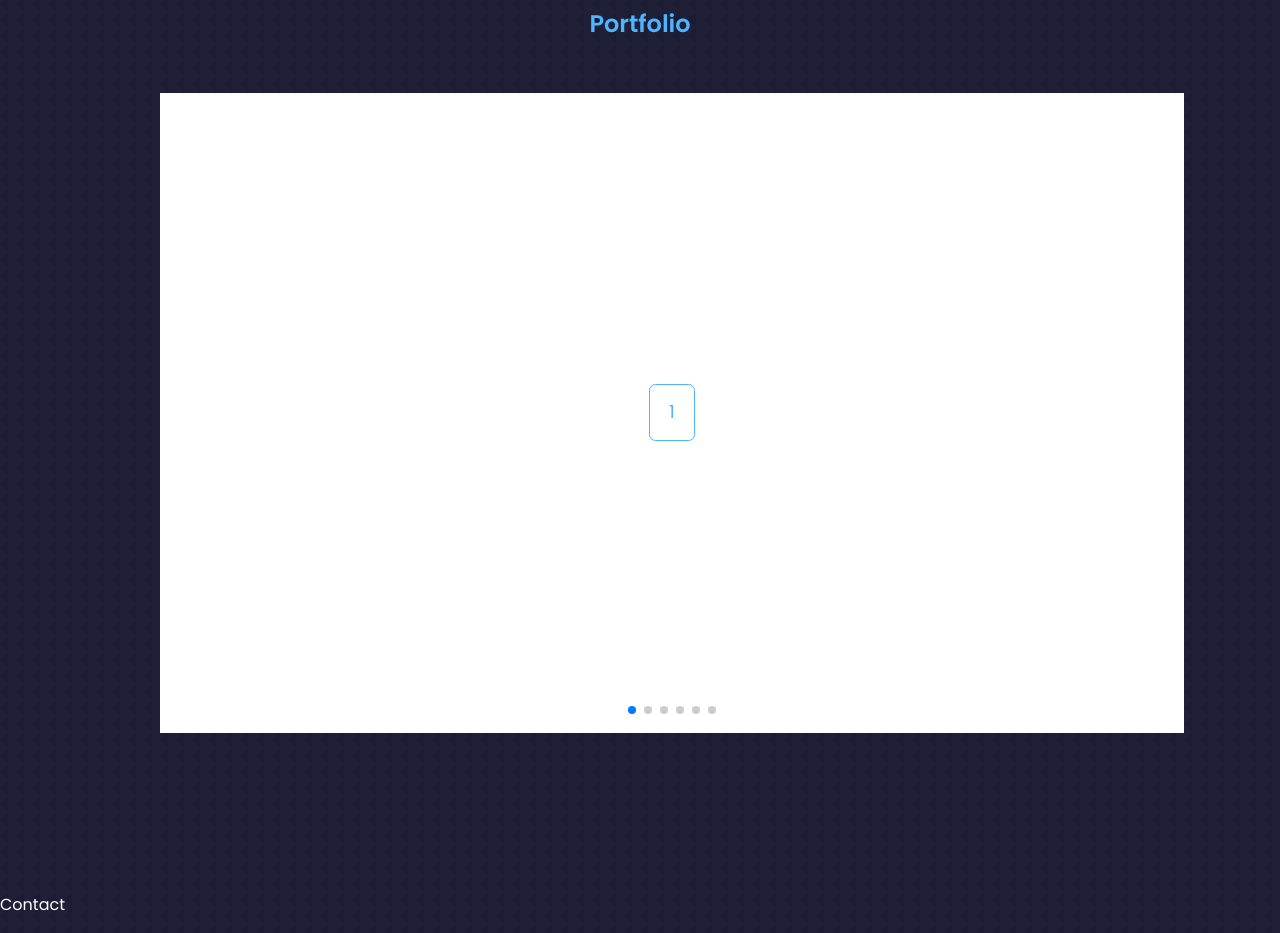
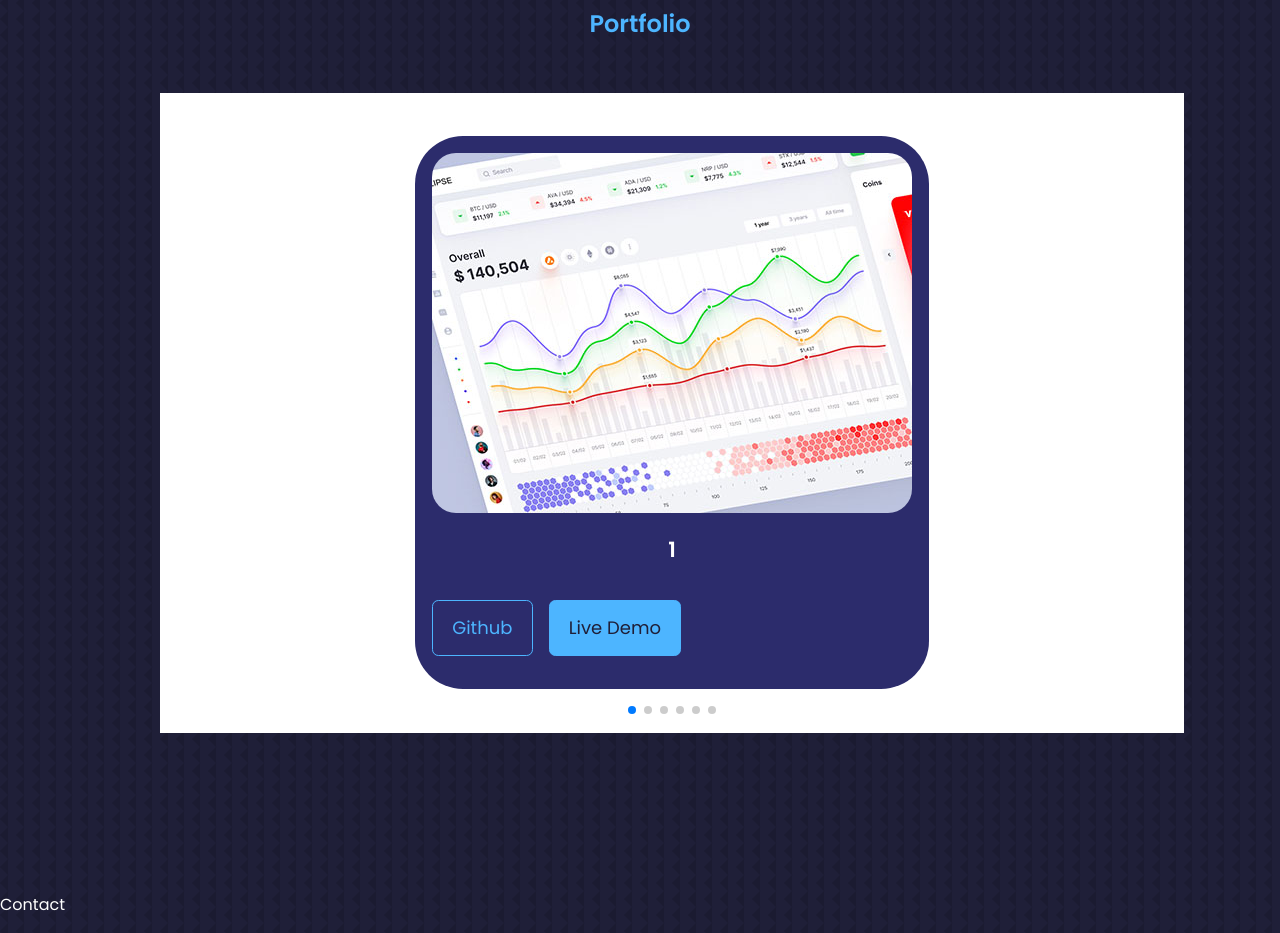
Before and after one commit to taine-rasmussen/portfoliov1, a React (Create React App) app: page / in a window 1280 px wide. Shown: the part 2821-3754 px from the top of the page. Built offline with nearby package versions, Linux system fonts and the light colour scheme.

Commit message:
added projects to swiper

```diff
--- a/src/Components/Portfolio/Portfolio.js
+++ b/src/Components/Portfolio/Portfolio.js
@@ -88,11 +88,24 @@ const Portfolio = () => {
           {data.map((d, i) => {
             return (
               <SwiperSlide className='swiper-slide'>
-                <a
-                  href='http://github.com'
-                  className='btn'
-                  target='_blank'
-                >{d.id}</a>
+                <article className='portfolio_item'>
+                  <div className='portfolio_item-image'>
+                    <img src={IMG} alt='profile' />
+                  </div>
+                  <h3>{d.id}</h3>
+                  <div className='portfolio_item-cta'>
+                    <a
+                      href='http://github.com'
+                      className='btn'
+                      target='_blank'
+                    >Github</a>
+                    <a
+                      href='http://github.com/taine-rasmussen'
+                      className='btn btn-primary'
+                      target='_blank'
+                    >Live Demo</a>
+                  </div>
+                </article>
               </SwiperSlide>
             )
           })}
```
